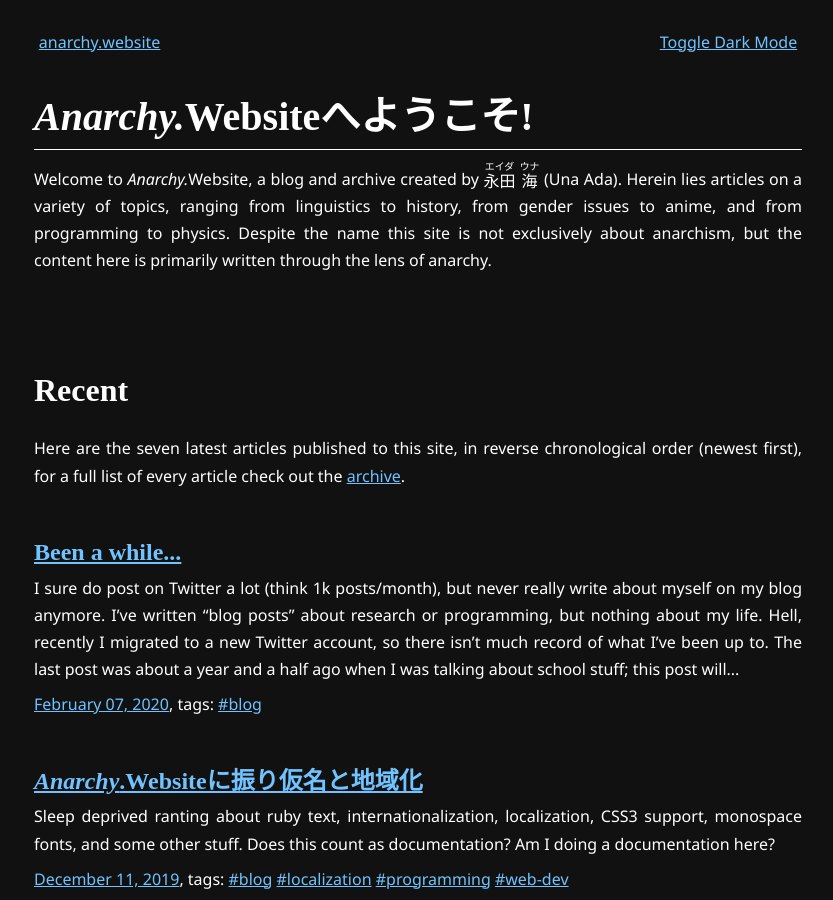
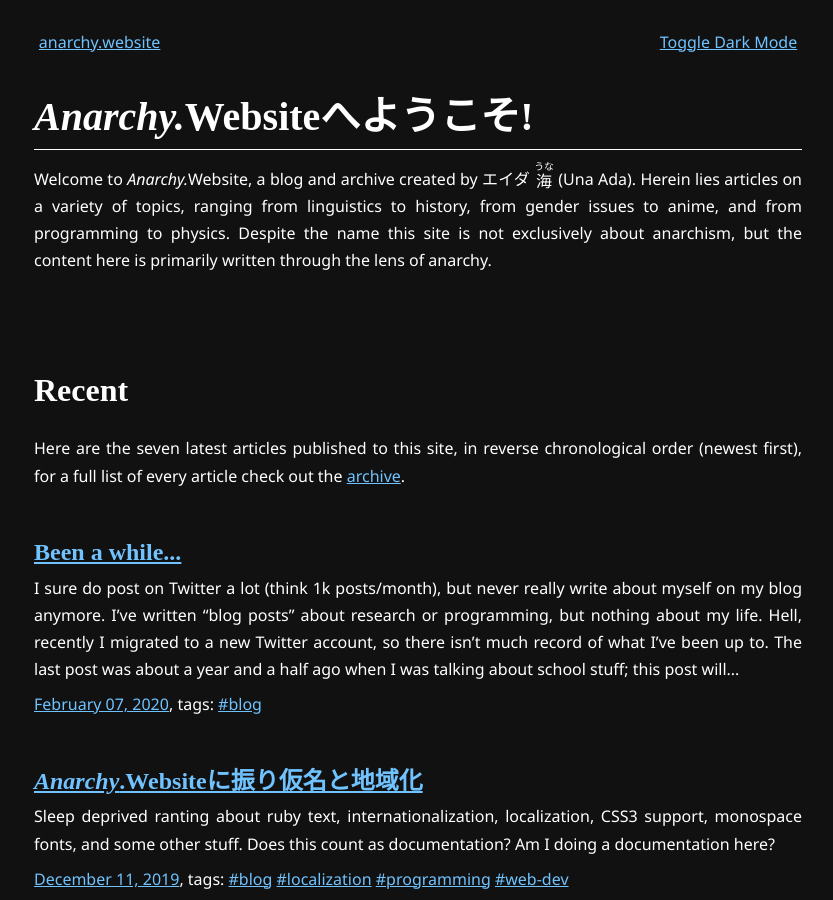
Before and after one commit to una-ada/anarchy.website, a Jekyll site: the page built from index.md, in a window 1280 px wide and 900 px high. Shown: the whole window, without its empty margins (222-1055 px from the left). Built offline with Jekyll 4.4.1, drawn with Linux system fonts in a browser that asks for light colours; some web fonts are replaced; formulas are drawn with MathJax 3.

Commit message:
important update

```diff
--- a/_data/people.yml
+++ b/_data/people.yml
@@ -8,16 +8,16 @@
     email: benjamin.michaud@my.uwrf.edu
 una:
     bio: >
-        Absurdist, multiverse philosopher, self-theory anarchist, transhumanist
-        (any pronouns).
+        Absurdist, anarchist. (they/them)
     dept: Phene Co.
     name: Una Ada
-    name_ja: 永田 海
+    name_ja: エイダ 海
     name_ru: Уна Ада
     email: una@anarchy.website
     img: /assets/img/people/ada.jpg
     url: https://anarchy.website
 shtpostscarcity:
+    email: chloe@anarchy.website
     name: Chloe (Χλόη) Ross
     url: https://never-work.com/
 nestor:
--- a/index.md
+++ b/index.md
@@ -4,9 +4,9 @@
     <i>Anarchy.</i>Websiteへようこそ!
 ---
 
-Welcome to <em>Anarchy.</em>Website, a blog and archive created by <ruby>
-    <rtc><rt>エイダ</rt><rt></rt><rt>ウナ</rt></rtc>
-    <rbc><rb>永田</rb><rb>&nbsp;</rb><rb>海</rb></rbc>
+Welcome to <em>Anarchy.</em>Website, a blog and archive created by エイダ <ruby>
+    <rtc>うな</rtc>
+    <rbc>海</rbc>
 </ruby> (Una Ada). Herein lies articles on a variety of topics, ranging from
 linguistics to history, from gender issues to anime, and from programming to
 physics. Despite the name this site is not exclusively about anarchism, but the
```
